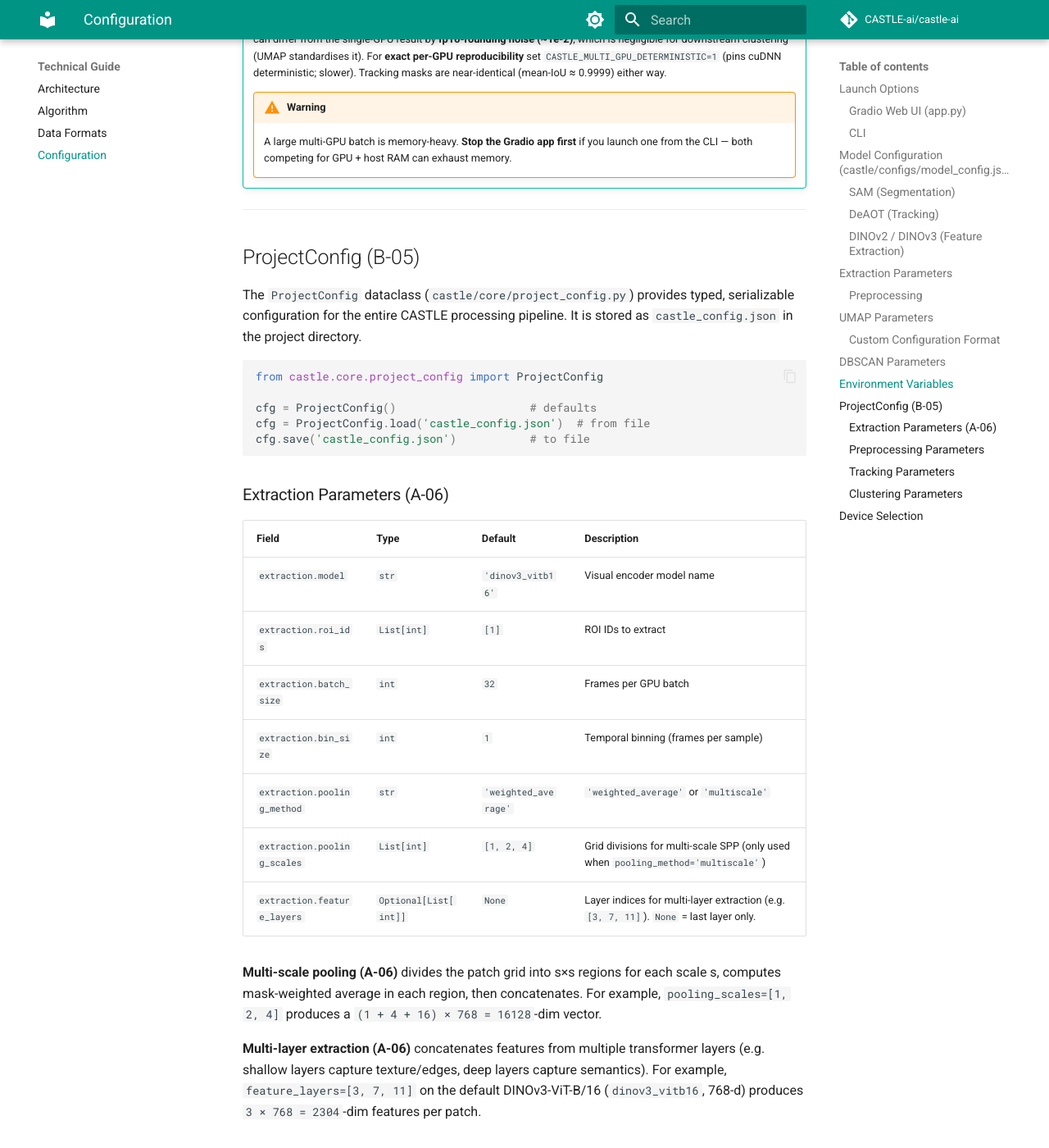
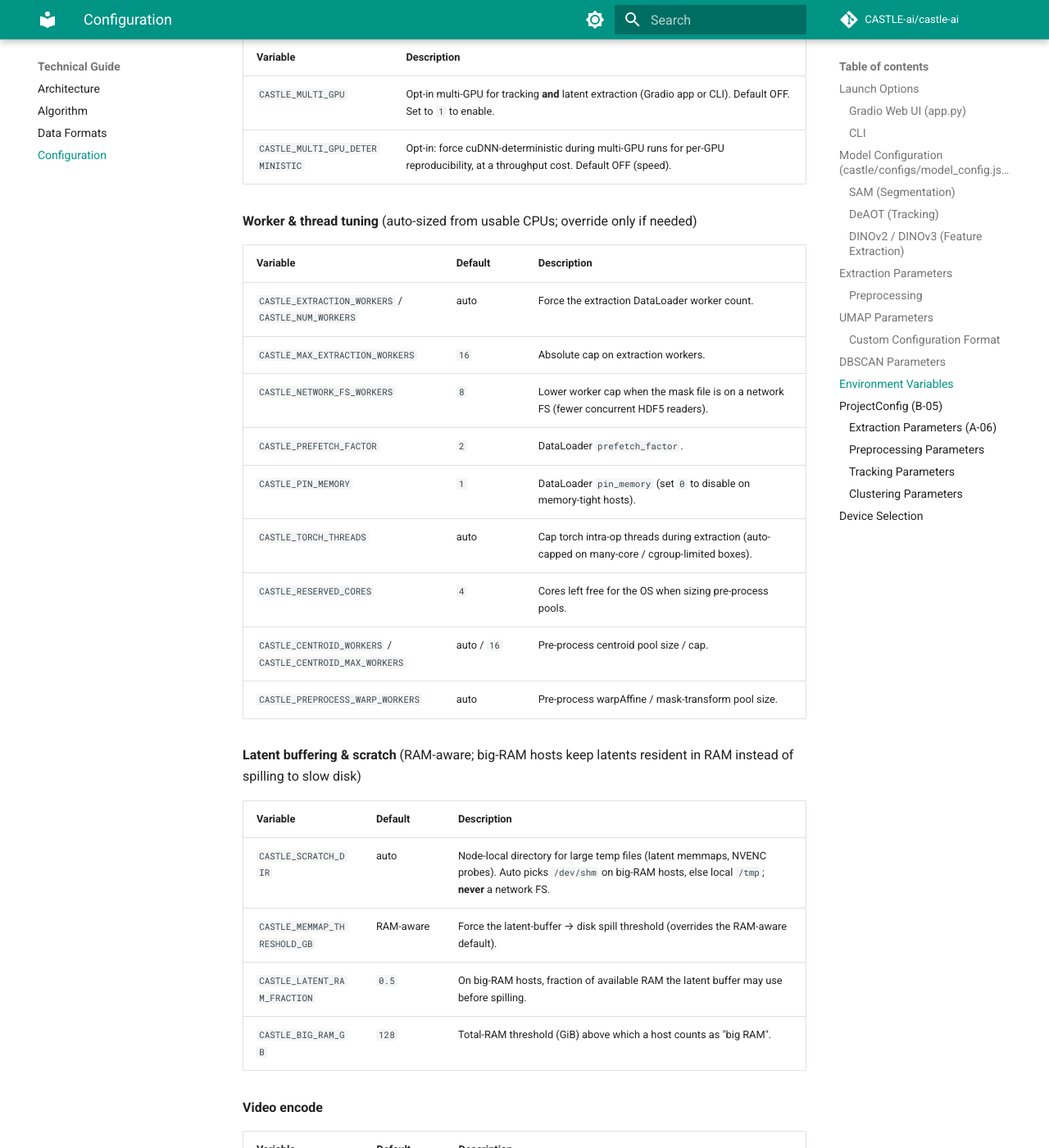
Before and after one commit to CASTLE-ai/castle-ai, an MkDocs documentation site: the page built from docs/technical/configuration.md, in a window 1280 px wide and 1400 px high, scrolled down 5417 px. Shown: the whole window at 82% size. Built offline with MkDocs 1.6.1 and Material for MkDocs 9.7.7, drawn with Linux system fonts in a browser that asks for light colours; comment, search, counter and statistics services are not loaded; some of the changed text lies outside the part shown.

Commit message:
docs: document cross-environment env vars, auto batch-sizing, latent dtype
Bring the docs in line with the implementation shipped this cycle:

- configuration.md Environment Variables: rewritten into grouped tables covering
  the new CASTLE_* knobs (worker/thread caps, network-FS worker cap, RAM-aware
  latent buffering + CASTLE_SCRATCH_DIR / BIG_RAM_GB / LATENT_RAM_FRACTION,
  detection overrides) and the always-on HDF5 locking disable; plus a note that
  CASTLE auto-detects filesystem/cgroup-CPU/RAM/GPU and applies safe defaults.
- configuration.md Extraction table: Batch Size now auto-sizes from VRAM (OOM →
  halve & retry); added the Latent dtype (float32/float16, --latent-dtype) row.
- architecture.md module map: added castle/core/runtime_env.py and _early_env.py;
  noted environment.py's worker count is now cgroup/network-FS aware.

Co-Authored-By: Claude Opus 4.8 (1M context) <noreply@anthropic.com>

```diff
--- a/docs/technical/configuration.md
+++ b/docs/technical/configuration.md
@@ -109,7 +109,8 @@ Configured in the **3. Extract Latent** tab:
 |-----------|---------|-------|-------------|
 | Visual Model | `dinov3_vitb16` | 3 options | Feature extraction backbone (`dinov3_vitb16` default, 768-d; `dinov3_vitl16`, 1024-d; `dinov2_vitb14_reg4_pretrain`, 768-d) |
 | ROI ID | `1` | Any tracked ROI | Which ROI to extract |
-| Batch Size | `32` | 1–256+ | Frames per batch (limited by VRAM) |
+| Batch Size | auto | 1–256+ | Frames per batch. The CLI auto-sizes from free VRAM when `--batch-size` is omitted (and halves & retries on OOM); the UI default is 32 with an "Auto Batch Size" button. |
+| Latent dtype | `float32` | float32 / float16 | Storage precision of the latent `.npz` (CLI `--latent-dtype`). `float16` halves file size and I/O. |
 | Skip Existing | `True` | — | Don't re-extract existing files |
 
 ### Preprocessing
@@ -174,12 +175,62 @@ Smaller eps → more clusters. Larger eps → fewer clusters.
 
 ## Environment Variables
 
+CASTLE auto-detects the runtime environment at startup — filesystem type (local
+vs network such as CephFS/NFS), usable CPU count (honouring container cgroup
+limits, not just the host core count), total/available RAM, and GPU/VRAM — and
+applies safe defaults. Every decision can be overridden with the variables
+below; set them in the shell **before** launching CASTLE.
+
+**General**
+
 | Variable | Description |
 |----------|-------------|
 | `COLAB_GPU` | Auto-detected in Google Colab; enables `--share` and Colab-specific paths |
-| `HDF5_USE_FILE_LOCKING` | Set to `FALSE` by `app.py` to avoid HDF5 locking issues |
+| `HDF5_USE_FILE_LOCKING` | Forced to `FALSE` at `import castle` — POSIX file locking is unnecessary (CASTLE is single-writer / multi-reader) and hangs on network filesystems (CephFS/NFS). Set explicitly to override. |
+
+**Multi-GPU (latent extraction)**
+
+| Variable | Description |
+|----------|-------------|
 | `CASTLE_MULTI_GPU` | Opt-in multi-GPU for tracking **and** latent extraction (Gradio app or CLI). Default OFF. Set to `1` to enable. |
 | `CASTLE_MULTI_GPU_DETERMINISTIC` | Opt-in: force cuDNN-deterministic during multi-GPU runs for per-GPU reproducibility, at a throughput cost. Default OFF (speed). |
+
+**Worker & thread tuning** (auto-sized from usable CPUs; override only if needed)
+
+| Variable | Default | Description |
+|----------|---------|-------------|
+| `CASTLE_EXTRACTION_WORKERS` / `CASTLE_NUM_WORKERS` | auto | Force the extraction DataLoader worker count. |
+| `CASTLE_MAX_EXTRACTION_WORKERS` | `16` | Absolute cap on extraction workers. |
+| `CASTLE_NETWORK_FS_WORKERS` | `8` | Lower worker cap when the mask file is on a network FS (fewer concurrent HDF5 readers). |
+| `CASTLE_PREFETCH_FACTOR` | `2` | DataLoader `prefetch_factor`. |
+| `CASTLE_PIN_MEMORY` | `1` | DataLoader `pin_memory` (set `0` to disable on memory-tight hosts). |
+| `CASTLE_TORCH_THREADS` | auto | Cap torch intra-op threads during extraction (auto-capped on many-core / cgroup-limited boxes). |
+| `CASTLE_RESERVED_CORES` | `4` | Cores left free for the OS when sizing pre-process pools. |
+| `CASTLE_CENTROID_WORKERS` / `CASTLE_CENTROID_MAX_WORKERS` | auto / `16` | Pre-process centroid pool size / cap. |
+| `CASTLE_PREPROCESS_WARP_WORKERS` | auto | Pre-process warpAffine / mask-transform pool size. |
+
+**Latent buffering & scratch** (RAM-aware; big-RAM hosts keep latents resident in RAM instead of spilling to slow disk)
+
+| Variable | Default | Description |
+|----------|---------|-------------|
+| `CASTLE_SCRATCH_DIR` | auto | Node-local directory for large temp files (latent memmaps, NVENC probes). Auto picks `/dev/shm` on big-RAM hosts, else local `/tmp`; **never** a network FS. |
+| `CASTLE_MEMMAP_THRESHOLD_GB` | RAM-aware | Force the latent-buffer → disk spill threshold (overrides the RAM-aware default). |
+| `CASTLE_LATENT_RAM_FRACTION` | `0.5` | On big-RAM hosts, fraction of available RAM the latent buffer may use before spilling. |
+| `CASTLE_BIG_RAM_GB` | `128` | Total-RAM threshold (GiB) above which a host counts as "big RAM". |
+
+**Video encode**
+
+| Variable | Default | Description |
+|----------|---------|-------------|
+| `CASTLE_VIDEO_ENCODER` | `auto` | H.264 encoder for pre-process / mix videos: `auto` (NVENC, falling back to libx264), `nvenc`, or `x264`. |
+
+**Detection overrides** (rarely needed — for exotic mounts / mis-detected containers)
+
+| Variable | Description |
+|----------|-------------|
+| `CASTLE_FORCE_NETWORK_FS` | `1`/`0` to force network-filesystem handling on/off. |
+| `CASTLE_USABLE_CPUS` | Override the detected usable CPU count. |
+| `CASTLE_TOTAL_RAM_GB` | Override the detected total RAM (GiB). |
 
 !!! tip "Multi-GPU (tracking + extraction)"
     When `CASTLE_MULTI_GPU=1` **and** ≥2 CUDA GPUs are visible:
```
Also changed, not shown: docs/technical/architecture.md (+3 -1 lines).
